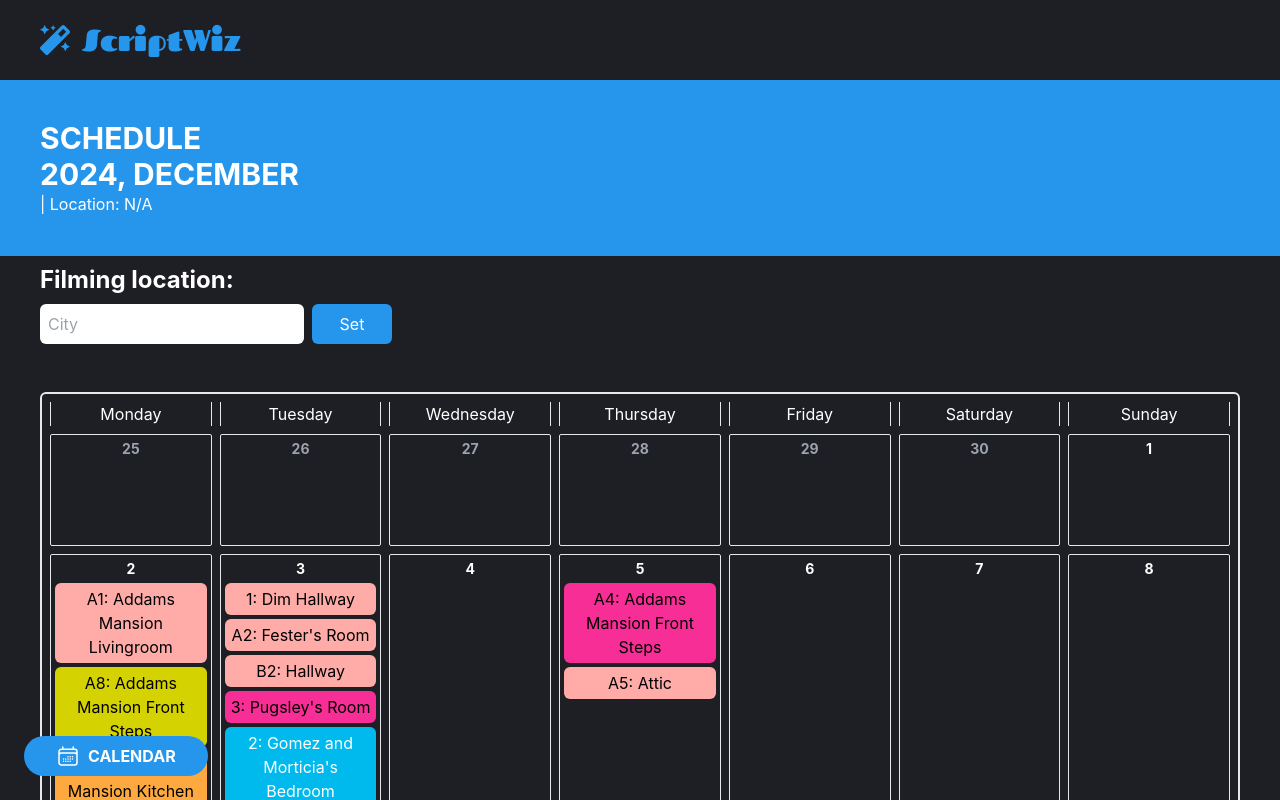
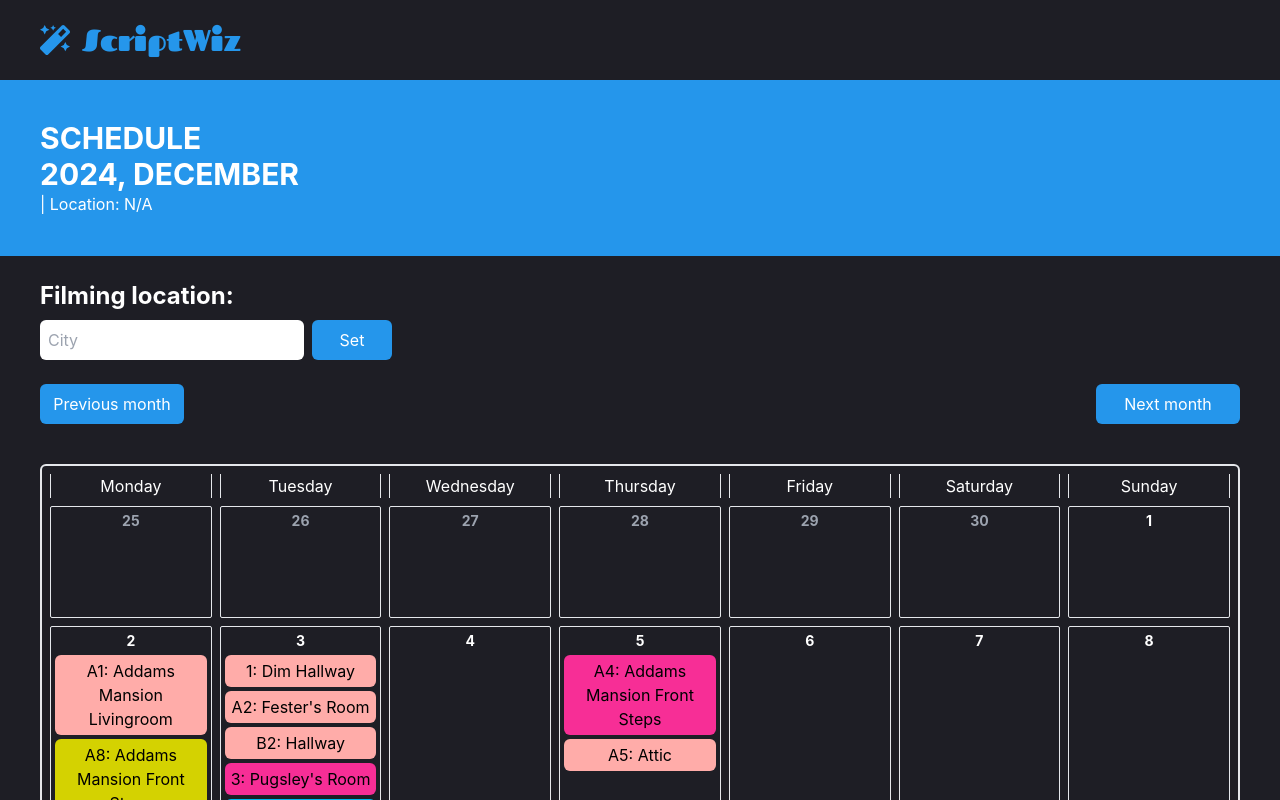
Before and after one commit to Lassiaa/ScriptWiz, a React (Vite) app in the folder scriptwiz/: page /#/schedule in a window 1280 px wide. Shown: the top 800 px of the page. Built offline with nearby package versions, Linux system fonts and the light colour scheme; no server answers.

Commit message:
updated schedule page navigation

```diff
--- a/scriptwiz/src/components/CalendarWidget.jsx
+++ /dev/null
@@ -1,84 +0,0 @@
-import { useState, useEffect } from "react";
-import Calendar from "react-calendar";
-import style from "../assets/style";
-import "../assets/calendar.css";
-
-function CalendarWidget({ onMonthChange }) {
-  const [value, setValue] = useState(new Date());
-  const [isOpen, setIsOpen] = useState(false);
-
-  const handleMonthChange = ({ activeStartDate }) => {
-    const monthStartDate = new Date(
-      activeStartDate.getFullYear(),
-      activeStartDate.getMonth(),
-      1
-    );
-    setValue(monthStartDate);
-    onMonthChange(monthStartDate);
-  };
-
-  useEffect(() => {
-    const handleKeyDown = (event) => {
-      if (event.key === "Escape") {
-        setIsOpen(false);
-      }
-    };
-
-    window.addEventListener("keydown", handleKeyDown);
-    return () => {
-      window.removeEventListener("keydown", handleKeyDown);
-    };
-  }, []);
-
-  return (
-    <div>
-      <button
-        className={style.calendarModalButton}
-        onClick={() => setIsOpen(true)}
-      >
-        <svg
-          xmlns="http://www.w3.org/2000/svg"
-          fill="none"
-          viewBox="0 0 24 24"
-          strokeWidth="1.5"
-          stroke="currentColor"
-          className="size-6"
-        >
-          <path
-            strokeLinecap="round"
-            strokeLinejoin="round"
-            d="M6.75 3v2.25M17.25 3v2.25M3 18.75V7.5a2.25 2.25 0 0 1 2.25-2.25h13.5A2.25 2.25 0 0 1 21 7.5v11.25m-18 0A2.25 2.25 0 0 0 5.25 21h13.5A2.25 2.25 0 0 0 21 18.75m-18 0v-7.5A2.25 2.25 0 0 1 5.25 9h13.5A2.25 2.25 0 0 1 21 11.25v7.5m-9-6h.008v.008H12v-.008ZM12 15h.008v.008H12V15Zm0 2.25h.008v.008H12v-.008ZM9.75 15h.008v.008H9.75V15Zm0 2.25h.008v.008H9.75v-.008ZM7.5 15h.008v.008H7.5V15Zm0 2.25h.008v.008H7.5v-.008Zm6.75-4.5h.008v.008h-.008v-.008Zm0 2.25h.008v.008h-.008V15Zm0 2.25h.008v.008h-.008v-.008Zm2.25-4.5h.008v.008H16.5v-.008Zm0 2.25h.008v.008H16.5V15Z"
-          />
-        </svg>
-        Calendar
-      </button>
-
-      {isOpen && (
-        <div className={style.modal}>
-          <div className={style.modalContent}>
-            <button
-              className={style.closeButton}
-              onClick={() => setIsOpen(false)}
-            >
-              <svg fill="none" viewBox="0 0 24 24" height="1.75em" width="1.75em">
-                <path
-                  fill="currentColor"
-                  d="M6.225 4.811a1 1 0 00-1.414 1.414L10.586 12 4.81 17.775a1 1 0 101.414 1.414L12 13.414l5.775 5.775a1 1 0 001.414-1.414L13.414 12l5.775-5.775a1 1 0 00-1.414-1.414L12 10.586 6.225 4.81z"
-                />
-              </svg>
-            </button>
-            <Calendar
-              className={`flex flex-col h-full justify-center`}
-              onActiveStartDateChange={handleMonthChange}
-              value={value}
-              view="year"
-            />
-            <div className="fixed bg-black bg-opacity-50 -z-10 w-full h-full top-0 left-0" onClick={() => setIsOpen(false)}></div>
-          </div>
-        </div>
-      )}
-    </div>
-  );
-}
-
-export default CalendarWidget;
--- a/scriptwiz/src/views/SchedulePage.jsx
+++ b/scriptwiz/src/views/SchedulePage.jsx
@@ -1,6 +1,5 @@
 import { useEffect, useState } from "react";
 import style from "../assets/style";
-import CalendarWidget from "../components/CalendarWidget";
 import SceneInfoModal from "../components/SceneInfoModal";
 import mocData from "../utils/scheduleMocdata.json";
 
@@ -19,6 +18,10 @@ function SchedulePage() {
   // Data for the weather API
   const [cityInput, setCityInput] = useState("");
   const { city, weatherData, fetchWeatherData } = Weather();
+
+  // Get the month and year names for the heading
+  const selectedMonth = selectedDate.toLocaleString("en-US", { month: "long" });
+  const selectedYear = selectedDate.getFullYear();
 
   const openSceneModal = (scene) => {
     setSelectedScene(scene);
@@ -166,9 +169,16 @@ function SchedulePage() {
     });
   };
 
-  // Get the month and year names for the heading
-  const selectedMonth = selectedDate.toLocaleString("en-US", { month: "long" });
-  const selectedYear = selectedDate.getFullYear();
+  // Change the month when the user clicks the navigation buttons
+  const handleMonthChange = (direction) => {
+    setSelectedDate(
+      new Date(
+        selectedDate.getFullYear(),
+        selectedDate.getMonth() + direction,
+        1
+      )
+    );
+  };
 
   return (
     <main className="">
@@ -182,7 +192,7 @@ function SchedulePage() {
       </article>
 
       {/* Input section for weather data */}
-      <article className="mx-10 my-2">
+      <article className="px-10 py-6">
         <h2 className="text-2xl font-bold">Filming location:</h2>
         <input
           type="text"
@@ -199,6 +209,25 @@ function SchedulePage() {
         </button>
       </article>
 
+      {/* Navigation buttons for calendar */}
+      <article>
+        <section className="grid grid-cols-2 px-10">
+          <button
+            className="w-36 bg-primary p-2 rounded-md hover:bg-secondary duration-300 ease-in-out"
+            onClick={() => handleMonthChange(-1)}
+          >
+            Previous month
+          </button>
+          <button
+            className="w-36 place-self-end bg-primary p-2 rounded-md hover:bg-secondary duration-300 ease-in-out"
+            onClick={() => handleMonthChange(1)}
+          >
+            Next month
+          </button>
+        </section>
+      </article>
+
+      {/* Schedule grid */}
       <article className={`flex flex-row ${style.sPage}`}>
         <section className="border-2 rounded-md grow">
           <div className="grid grid-cols-7 gap-2 text-center h-full p-2 auto-rows-max">
@@ -252,8 +281,6 @@ function SchedulePage() {
         handleClose={closeSceneModal}
         sceneInfo={selectedScene}
       />
-
-      <CalendarWidget onMonthChange={(date) => setSelectedDate(date)} />
     </main>
   );
 }
```
